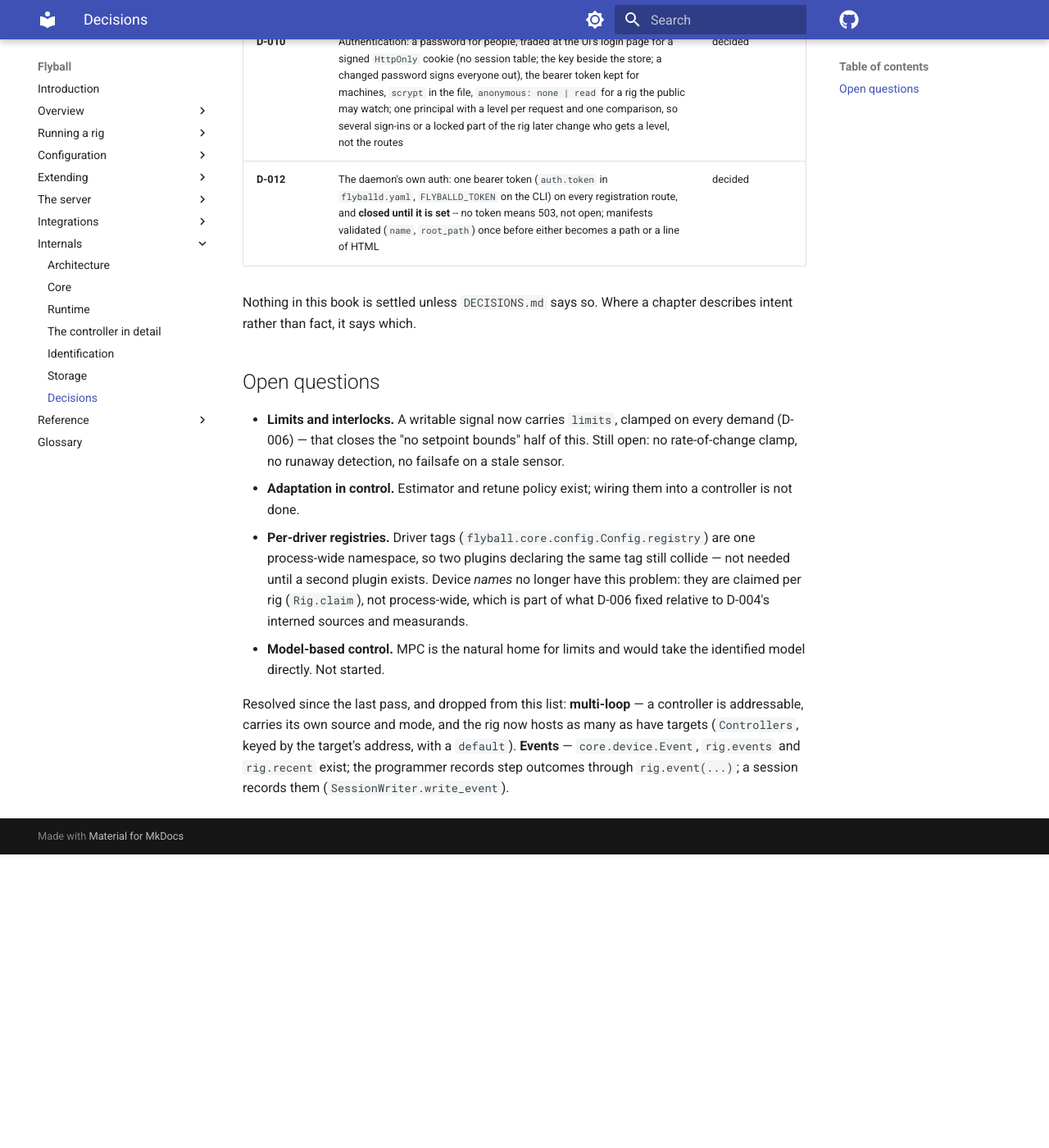
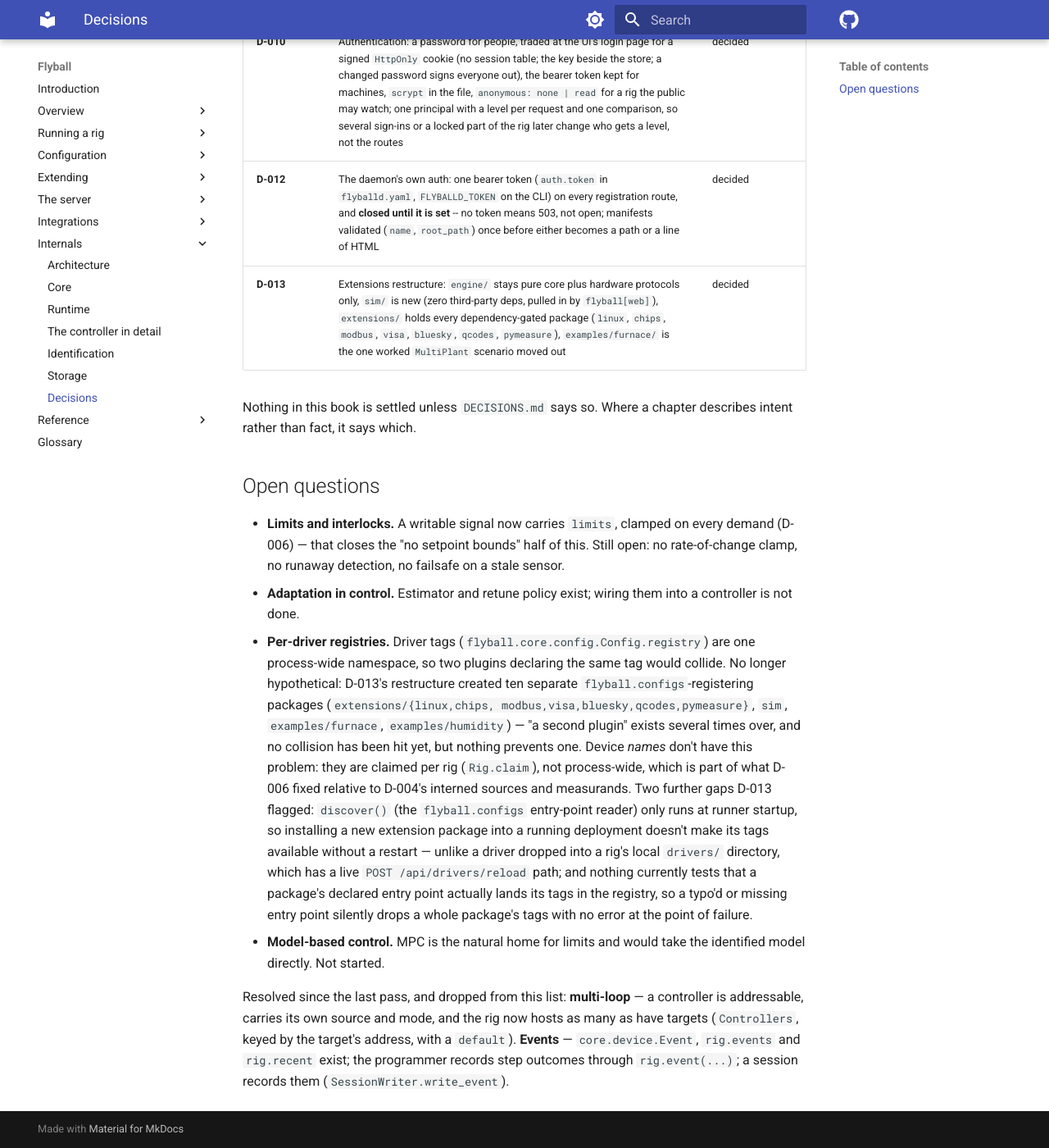
Before and after one commit to bengineer42/flyball, an MkDocs documentation site: the page built from book/src/6-internals/decisions.md, in a window 1280 px wide and 1400 px high, scrolled down 1200 px. Shown: the whole window at 82% size. Built offline with MkDocs 1.6.1 and Material for MkDocs 9.7.7, drawn with Linux system fonts in a browser that asks for light colours; comment, search, counter and statistics services are not loaded; the version menu is left out; before the commit the page ends 2242 px from its top, so only the background shows below that.

Commit message:
docs: D-013 extensions restructure in the decisions index
Add the D-013 row (engine stays pure core + protocols, sim/ is new and
zero-dep, extensions/ holds every dependency-gated package,
examples/furnace/ is the one worked scenario moved out) and update the
per-driver-registries open question: "a second plugin" is no longer
hypothetical (ten flyball.configs-registering packages now exist), and
note the two gaps D-013 flagged -- discover() only runs at runner
startup (no live reload for a newly installed extension package,
unlike the drivers/ directory's /api/drivers/reload), and nothing
tests that a package's entry point actually lands its tags in the
registry.

Co-Authored-By: Claude Sonnet 5 <noreply@anthropic.com>

```diff
--- a/book/src/6-internals/decisions.md
+++ b/book/src/6-internals/decisions.md
@@ -15,6 +15,7 @@ are in `DECISIONS.md` at the repository root; this is the index.
 | **D-008** | The scratch record and retention: a rig nobody is recording still keeps its last hour, in the store (not memory), as a scratch session written *instead of* a recording rather than beside one; trimming moves the session's start against a hidden origin instead of rewriting offsets; a per-session size estimate plus the real file size for the cap; `keep` / `keep_size` / `retain` / `rotate` / `max_store` in the `runner:` section, pinned sessions exempt, the oldest data first under the cap whatever its kind | decided |
 | **D-010** | Authentication: a password for people, traded at the UI's login page for a signed `HttpOnly` cookie (no session table; the key beside the store; a changed password signs everyone out), the bearer token kept for machines, `scrypt` in the file, `anonymous: none | read` for a rig the public may watch; one principal with a level per request and one comparison, so several sign-ins or a locked part of the rig later change who gets a level, not the routes | decided |
 | **D-012** | The daemon's own auth: one bearer token (`auth.token` in `flyballd.yaml`, `FLYBALLD_TOKEN` on the CLI) on every registration route, and **closed until it is set** -- no token means 503, not open; manifests validated (`name`, `root_path`) once before either becomes a path or a line of HTML | decided |
+| **D-013** | Extensions restructure: `engine/` stays pure core plus hardware protocols only, `sim/` is new (zero third-party deps, pulled in by `flyball[web]`), `extensions/` holds every dependency-gated package (`linux`, `chips`, `modbus`, `visa`, `bluesky`, `qcodes`, `pymeasure`), `examples/furnace/` is the one worked `MultiPlant` scenario moved out | decided |
 
 Nothing in this book is settled unless `DECISIONS.md` says so. Where a
 chapter describes intent rather than fact, it says which.
@@ -29,10 +30,21 @@ chapter describes intent rather than fact, it says which.
   into a controller is not done.
 - **Per-driver registries.** Driver tags (`flyball.core.config.Config.registry`)
   are one process-wide namespace, so two plugins declaring the same tag
-  still collide — not needed until a second plugin exists. Device *names* no longer have this
-  problem: they are claimed per rig (`Rig.claim`), not process-wide, which
-  is part of what D-006 fixed relative to D-004's interned sources and
-  measurands.
+  would collide. No longer hypothetical: D-013's restructure created ten
+  separate `flyball.configs`-registering packages (`extensions/{linux,chips,
+  modbus,visa,bluesky,qcodes,pymeasure}`, `sim`, `examples/furnace`,
+  `examples/humidity`) — "a second plugin" exists several times over, and no
+  collision has been hit yet, but nothing prevents one. Device *names* don't
+  have this problem: they are claimed per rig (`Rig.claim`), not
+  process-wide, which is part of what D-006 fixed relative to D-004's
+  interned sources and measurands. Two further gaps D-013 flagged: `discover()`
+  (the `flyball.configs` entry-point reader) only runs at runner startup, so
+  installing a new extension package into a running deployment doesn't make
+  its tags available without a restart — unlike a driver dropped into a rig's
+  local `drivers/` directory, which has a live `POST /api/drivers/reload`
+  path; and nothing currently tests that a package's declared entry point
+  actually lands its tags in the registry, so a typo'd or missing entry point
+  silently drops a whole package's tags with no error at the point of failure.
 - **Model-based control.** MPC is the natural home for limits and would take
   the identified model directly. Not started.
 
```
